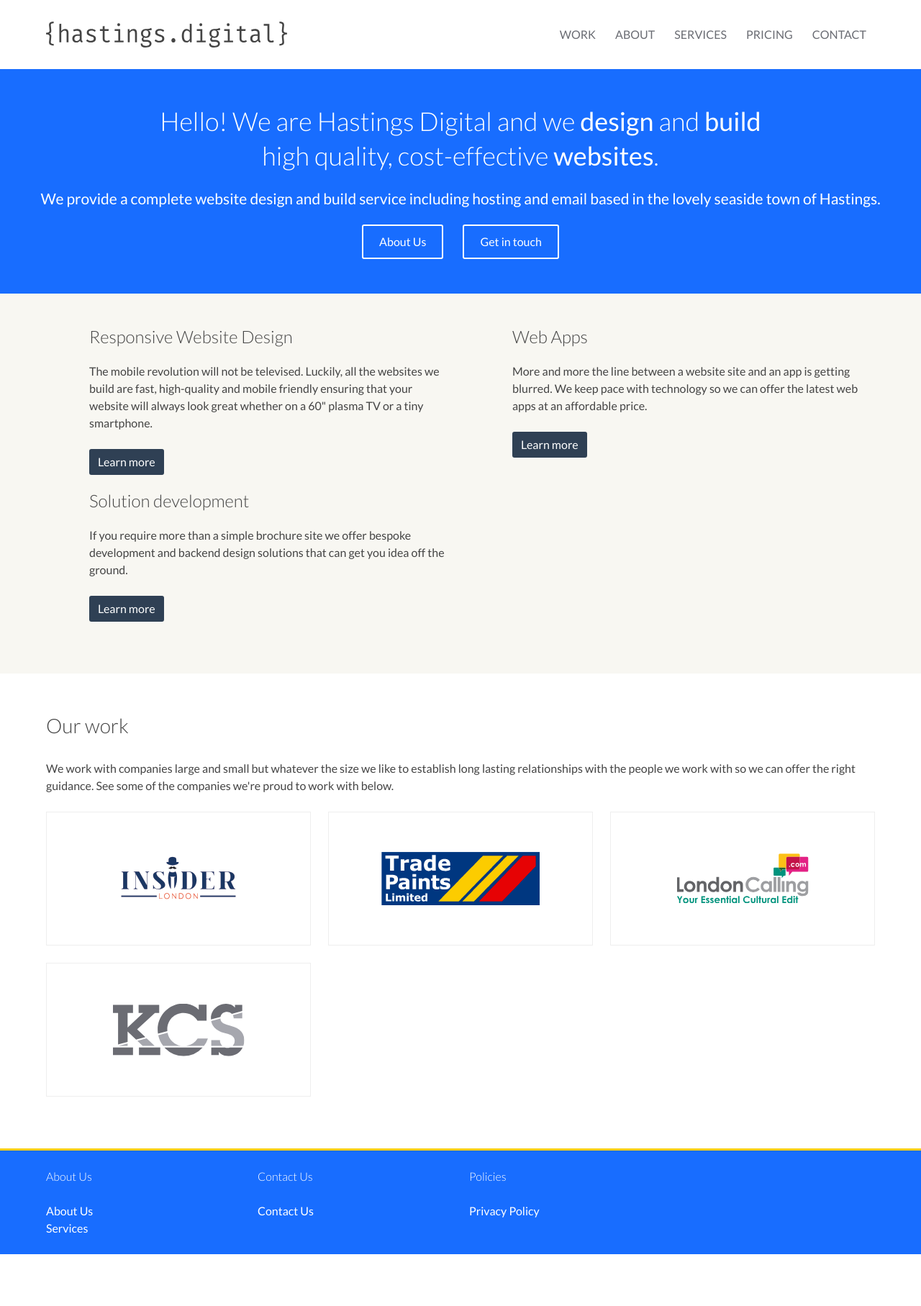
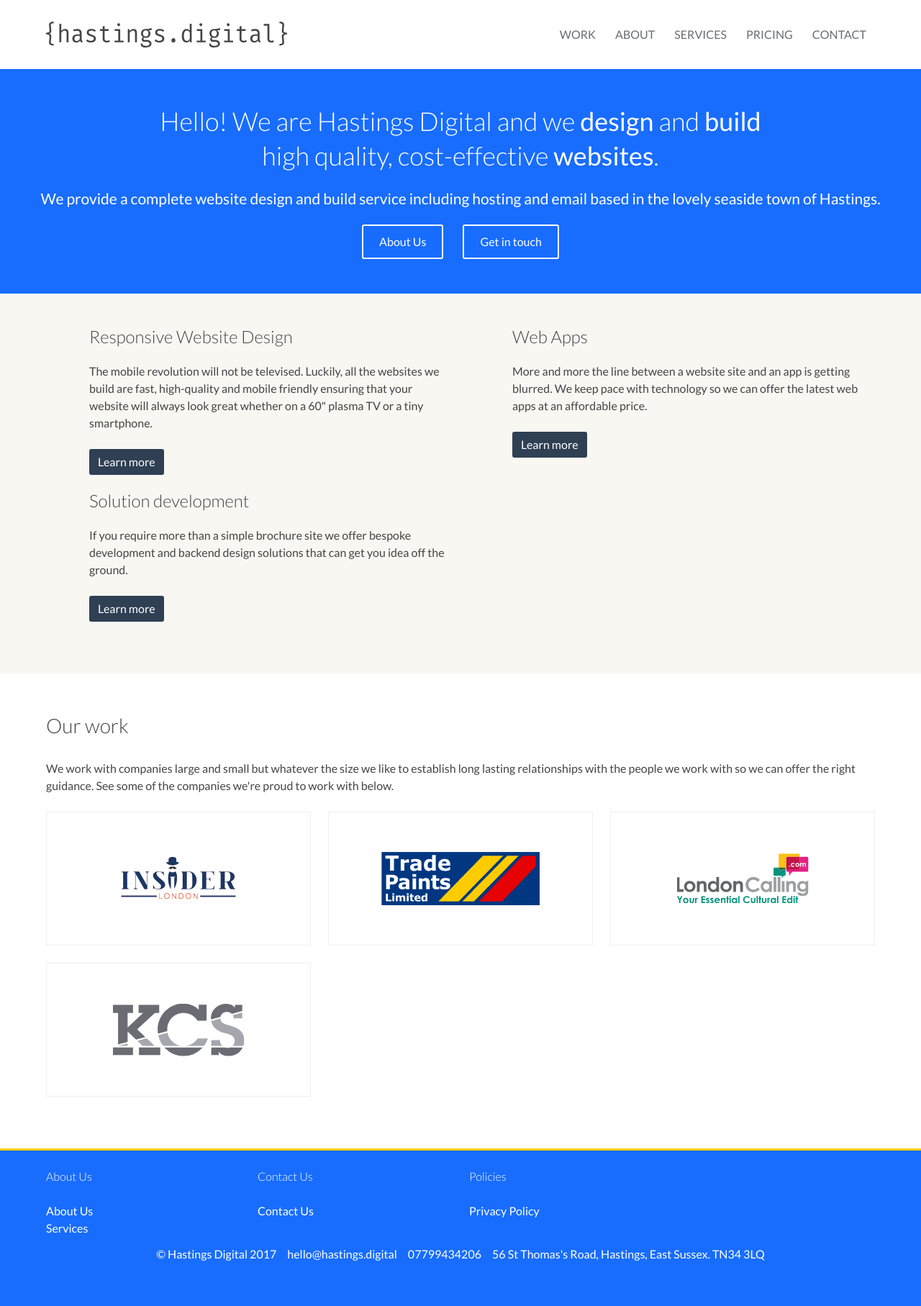
Before and after one commit to adster101/hastingsdigital, a Jekyll site: the page built from index.html, in a window 1280 px wide. Shown: the whole page at 72% size. Built offline with Jekyll 4.4.1, drawn with Linux system fonts in a browser that asks for light colours; before the commit the page ends 1743 px from its top, so only the background shows below that.

Commit message:
Added address

```diff
--- a/_includes/footer.html
+++ b/_includes/footer.html
@@ -26,6 +26,25 @@
           <a href="/privacy-policy">Privacy Policy</a>
         </nav>
       </div>
+    </div>
+    <div class="u-padding-top-small u-padding-bottom-small center">
+      <nav>
+      <ul class="o-list__bare o-list-inline ">
+        <li class="o-list-inline__item">
+          &copy; Hastings Digital 2017
+        </li>
+        <li class="o-list-inline__item">
+          <a href="mailto:hello@hastings.digital">hello@hastings.digital</a>
+        </li>
+        <li class="o-list-inline__item">
+          <a href="tel:07799434206">07799434206</a>
+        </li>
+        <li class="o-list-inline__item">
+          56 St Thomas's Road, Hastings, East Sussex. TN34 3LQ
+        </li>
+
+      </ul>
+    </nav>
     </div>
   </div>
 </footer>
--- /dev/null
+++ b/_sass/objects/_objects.list-inline.scss
@@ -0,0 +1,3 @@
+.o-list-inline__item + .o-list-inline__item {
+  padding-left: $inuit-global-spacing-unit-small;
+}
--- a/css/main.scss
+++ b/css/main.scss
@@ -136,6 +136,8 @@
 @import "../bower_components/inuitcss/objects/objects.media";
 @import "../bower_components/inuitcss/objects/objects.flag";
 @import "../bower_components/inuitcss/objects/objects.list-bare";
+
+@import "objects/_objects.list-inline";
 @import "../bower_components/inuitcss/objects/objects.list-inline";
 //@import "../bower_components/inuitcss/objects/objects.box";
 @import "../bower_components/inuitcss/objects/objects.block";
--- a/index.html
+++ b/index.html
@@ -1,7 +1,7 @@
 ---
 layout: default
 class: home
-title: Web Design in Hastings | Fast, Friendly Service
+title: Web Design Hastings
 excerpt: At Hastings Digital we provide a friendly website design and build servive via our base in Hastings, East Sussex. Our experience gives us the edge when it comes to building fast, functional and affordable websites. Get in touch today and let us know about your project!
 ---
 
```
